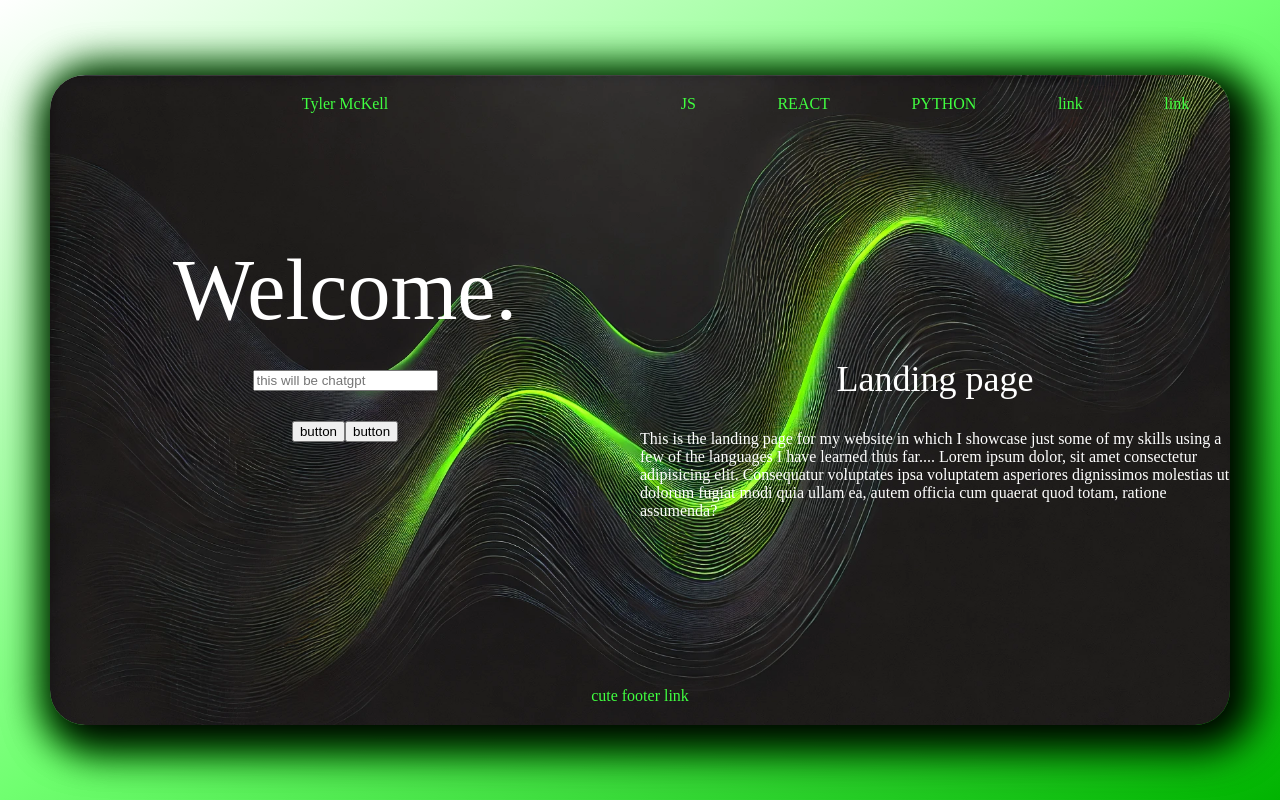
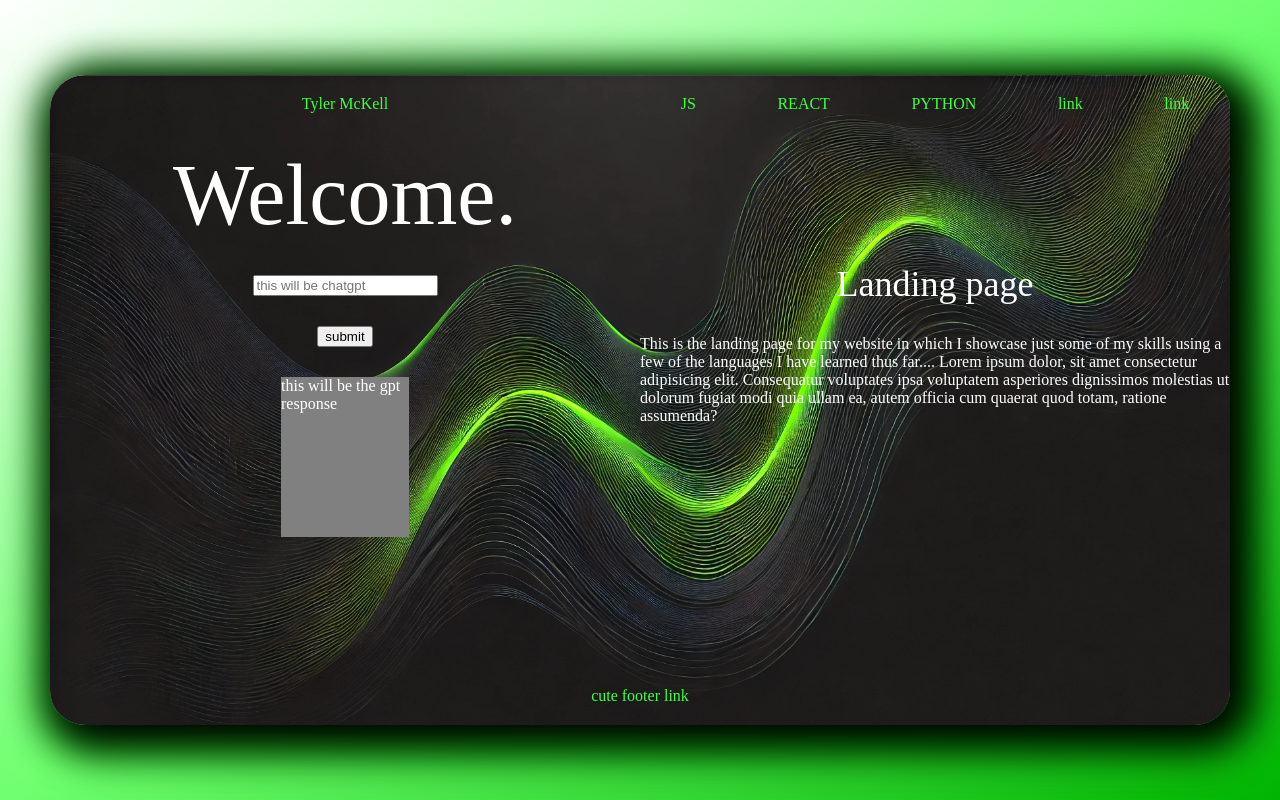
Before and after one commit to tylermckell01/Portfolio, a React (Create React App) app: page / in a window 1280 px wide. Built offline with nearby package versions, Linux system fonts and the light colour scheme.

Commit message:
gpt form is setup correctly, but only console logs so far

```diff
--- a/src/components/Hero.jsx
+++ b/src/components/Hero.jsx
@@ -1,15 +1,29 @@
+import { useState } from "react";
+
 export default function Hero() {
+  const [chatInput, setChatInput] = useState("");
+
+  const handlesubmit = (e) => {
+    e.preventDefault();
+
+    console.log("chatInput:", chatInput);
+  };
+
   return (
     <div className="hero">
       <div className="left">
         <div className="title">Welcome.</div>
-        <div className="search">
-          <input type="text" placeholder="this will be chatgpt" />
-        </div>
-        <div className="buttons">
-          <button>button</button>
-          <button>button</button>
-        </div>
+        <form onSubmit={handlesubmit}>
+          <input
+            type="text"
+            placeholder="this will be chatgpt"
+            onChange={(e) => setChatInput(e.target.value)}
+          />
+          <div className="buttons">
+            <button type="submit">submit</button>
+          </div>
+          <div className="gpt-response">this will be the gpt response</div>
+        </form>
       </div>
       <div className="right">
         <div className="sub-title">Landing page</div>
--- a/src/styles/components/hero.scss
+++ b/src/styles/components/hero.scss
@@ -16,7 +16,12 @@
       font-size: 86px;
     }
 
-    .search {
+    form {
+      display: flex;
+      flex-direction: column;
+      gap: 30px;
+      align-items: center;
+
       input {
       }
     }
@@ -24,6 +29,12 @@
     .buttons {
       button {
       }
+    }
+
+    .gpt-response {
+      background-color: gray;
+      width: 10vw;
+      height: 20vh;
     }
   }
 
```
